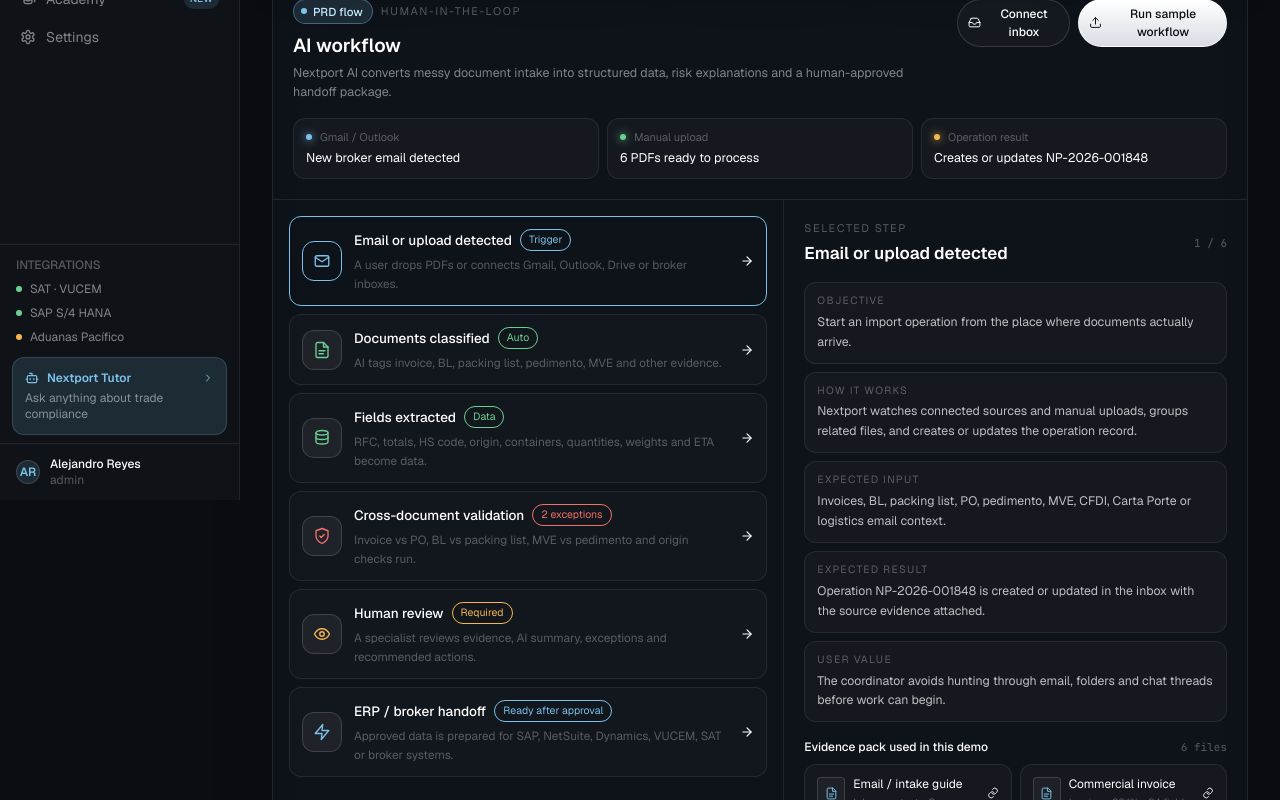
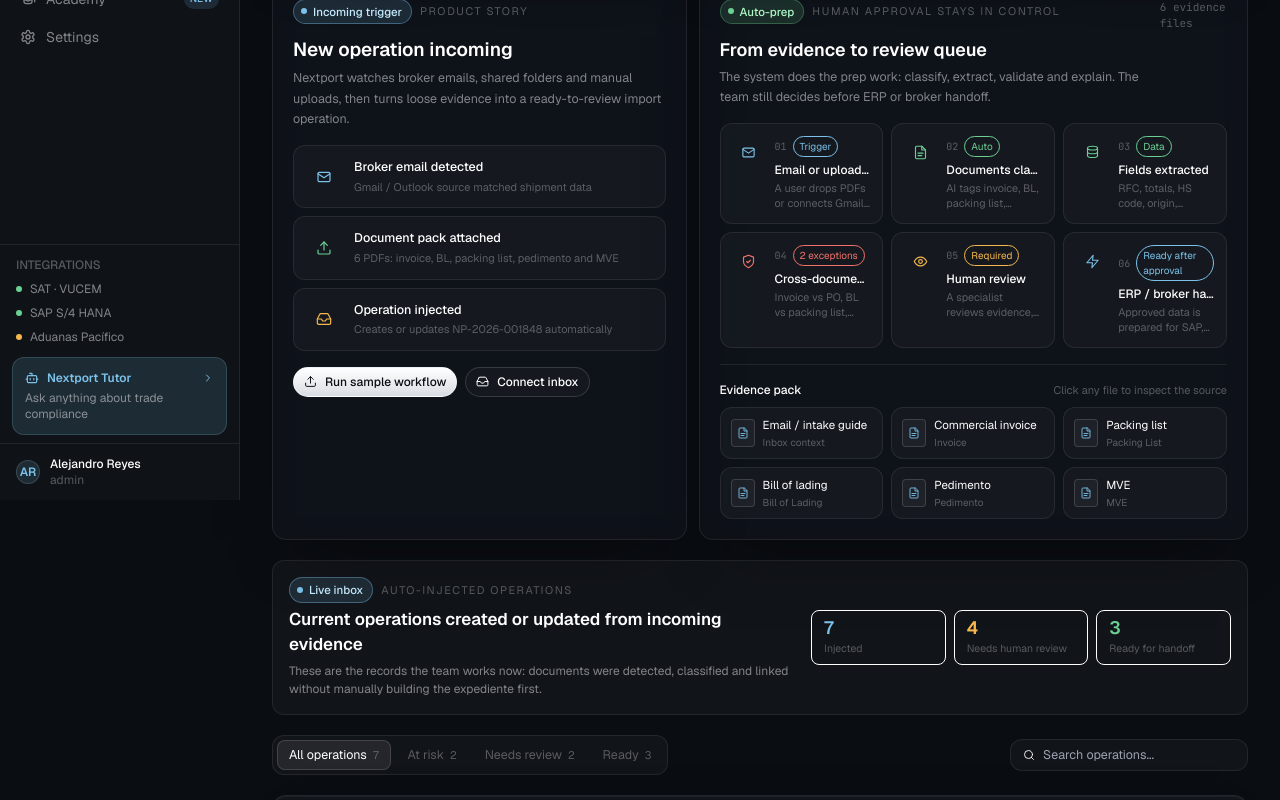
Before and after one commit to alejandrozfx-svg/nextport-ai, a Next.js app: page /console/operations in a window 1280 px wide. Shown: the part 300-1100 px from the top of the page. Built offline with nearby package versions, Linux system fonts and the light colour scheme.

Commit message:
refactor: split operations workflow sections

```diff
--- a/src/components/operations/OperationsInbox.tsx
+++ b/src/components/operations/OperationsInbox.tsx
@@ -213,157 +213,176 @@
   );
 }
 
+function EvidencePackLinks() {
+  return (
+    <div className="grid grid-cols-2 md:grid-cols-3 gap-2">
+      {sampleDocuments.map((doc) => (
+        <a
+          key={doc.name}
+          href={doc.href}
+          target="_blank"
+          rel="noreferrer"
+          className="glass-panel-tight px-2.5 py-2 transition-all hover:bg-white/[0.05]"
+        >
+          <div className="flex items-center gap-2 min-w-0">
+            <div className="w-6 h-7 rounded-[4px] border flex items-center justify-center flex-shrink-0" style={{ borderColor: "var(--hair-2)", color: "var(--brand)", background: "rgba(255,255,255,0.04)" }}>
+              <Icon name="file" size={12} />
+            </div>
+            <div className="min-w-0 flex-1">
+              <div className="text-[11.5px] truncate" style={{ color: "white" }}>{doc.label}</div>
+              <div className="text-[10px] mt-0.5 truncate" style={{ color: "var(--ink-4)" }}>{doc.type}</div>
+            </div>
+          </div>
+        </a>
+      ))}
+    </div>
+  );
+}
+
+function WorkflowRibbon() {
+  return (
+    <div className="grid grid-cols-2 lg:grid-cols-3 gap-2">
+      {workflowSteps.map((step, index) => {
+        const color = toneColor(step.statusTone);
+        return (
+          <div key={step.key} className="glass-panel-tight p-3">
+            <div className="flex items-start gap-2.5">
+              <div
+                className="w-8 h-8 rounded-lg flex items-center justify-center flex-shrink-0"
+                style={{ color, background: `${color}18`, border: `1px solid ${color}55` }}
+              >
+                <Icon name={step.icon} size={15} />
+              </div>
+              <div className="min-w-0">
+                <div className="flex items-center gap-1.5">
+                  <span className="text-[10px] font-mono" style={{ color: "var(--ink-4)" }}>
+                    {String(index + 1).padStart(2, "0")}
+                  </span>
+                  <span className="text-[10px] rounded-full px-1.5 py-0.5 border" style={{ color, borderColor: `${color}66`, background: `${color}12` }}>
+                    {step.status}
+                  </span>
+                </div>
+                <div className="text-[12px] font-medium mt-1 truncate" style={{ color: "white" }}>{step.title}</div>
+                <div className="text-[10.8px] leading-snug mt-0.5 line-clamp-2" style={{ color: "var(--ink-4)" }}>{step.summary}</div>
+              </div>
+            </div>
+          </div>
+        );
+      })}
+    </div>
+  );
+}
+
 function AIWorkflowPanel({ onStartScan }: { onStartScan: () => void }) {
-  const [activeKey, setActiveKey] = useState<WorkflowKey>("detected");
-  const active = workflowSteps.find((step) => step.key === activeKey) ?? workflowSteps[0];
-  const activeIndex = workflowSteps.findIndex((step) => step.key === active.key);
+  return (
+    <section className="grid grid-cols-1 xl:grid-cols-[minmax(360px,0.86fr)_minmax(520px,1.14fr)] gap-3">
+      <div className="glass-panel p-5">
+        <div className="flex items-center gap-2 mb-3">
+          <span className="chip chip-brand"><span className="dot" />Incoming trigger</span>
+          <span className="text-[11px] uppercase tracking-[0.14em]" style={{ color: "var(--ink-4)" }}>
+            Product story
+          </span>
+        </div>
+        <h2 className="text-[19px] font-semibold" style={{ color: "white" }}>New operation incoming</h2>
+        <p className="text-[12.5px] leading-relaxed mt-1" style={{ color: "var(--ink-3)" }}>
+          Nextport watches broker emails, shared folders and manual uploads, then turns loose evidence into a ready-to-review import operation.
+        </p>
 
-  return (
-    <section className="glass-panel overflow-hidden">
-      <div className="p-5 border-b" style={{ borderColor: "var(--hair)" }}>
-        <div className="flex flex-col gap-4 xl:flex-row xl:items-start xl:justify-between">
+        <div className="mt-4 space-y-2">
+          {[
+            { icon: "mail", label: "Broker email detected", value: "Gmail / Outlook source matched shipment data", tone: "brand" as const },
+            { icon: "upload", label: "Document pack attached", value: "6 PDFs: invoice, BL, packing list, pedimento and MVE", tone: "ok" as const },
+            { icon: "inbox", label: "Operation injected", value: "Creates or updates NP-2026-001848 automatically", tone: "warn" as const },
+          ].map((item) => {
+            const color = toneColor(item.tone);
+            return (
+              <div key={item.label} className="glass-panel-tight p-3 flex items-center gap-3">
+                <div className="w-9 h-9 rounded-xl flex items-center justify-center" style={{ color, background: `${color}18`, border: `1px solid ${color}55` }}>
+                  <Icon name={item.icon} size={16} />
+                </div>
+                <div className="min-w-0">
+                  <div className="text-[12.5px] font-medium" style={{ color: "white" }}>{item.label}</div>
+                  <div className="text-[11px] mt-0.5 truncate" style={{ color: "var(--ink-4)" }}>{item.value}</div>
+                </div>
+              </div>
+            );
+          })}
+        </div>
+
+        <div className="mt-4 flex items-center gap-2">
+          <button className="btn btn-primary btn-sm" onClick={onStartScan}>
+            <Icon name="upload" size={13} /> Run sample workflow
+          </button>
+          <button className="btn btn-sm">
+            <Icon name="inbox" size={13} /> Connect inbox
+          </button>
+        </div>
+      </div>
+
+      <div className="glass-panel p-5">
+        <div className="flex flex-col gap-3 lg:flex-row lg:items-start lg:justify-between">
           <div>
-            <div className="flex items-center gap-2 mb-2">
-              <span className="chip chip-brand"><span className="dot" />PRD flow</span>
+            <div className="flex items-center gap-2 mb-3">
+              <span className="chip chip-ok"><span className="dot" />Auto-prep</span>
               <span className="text-[11px] uppercase tracking-[0.14em]" style={{ color: "var(--ink-4)" }}>
-                Human-in-the-loop
+                Human approval stays in control
               </span>
             </div>
-            <h2 className="text-[19px] font-semibold" style={{ color: "white" }}>AI workflow</h2>
-            <p className="text-[12.5px] mt-1 max-w-3xl" style={{ color: "var(--ink-3)" }}>
-              Nextport AI converts messy document intake into structured data, risk explanations and a human-approved handoff package.
+            <h2 className="text-[18px] font-semibold" style={{ color: "white" }}>From evidence to review queue</h2>
+            <p className="text-[12.5px] leading-relaxed mt-1 max-w-2xl" style={{ color: "var(--ink-3)" }}>
+              The system does the prep work: classify, extract, validate and explain. The team still decides before ERP or broker handoff.
             </p>
           </div>
-          <div className="flex items-center gap-2">
-            <button className="btn btn-sm" onClick={() => setActiveKey("detected")}>
-              <Icon name="inbox" size={13} /> Connect inbox
-            </button>
-            <button className="btn btn-primary btn-sm" onClick={onStartScan}>
-              <Icon name="upload" size={13} /> Run sample workflow
-            </button>
+          <div className="text-[11px] font-mono tabular" style={{ color: "var(--ink-4)" }}>
+            {sampleDocuments.length} evidence files
           </div>
         </div>
 
-        <div className="mt-4 grid gap-2 md:grid-cols-3">
-          {[
-            { label: "Gmail / Outlook", value: "New broker email detected", color: "var(--brand)" },
-            { label: "Manual upload", value: "6 PDFs ready to process", color: "var(--ok)" },
-            { label: "Operation result", value: "Creates or updates NP-2026-001848", color: "var(--warn)" },
-          ].map((item) => (
-            <div key={item.label} className="glass-panel-tight px-3 py-2.5">
-              <div className="flex items-center gap-2 text-[11px]" style={{ color: "var(--ink-4)" }}>
-                <span className="w-1.5 h-1.5 rounded-full" style={{ background: item.color, boxShadow: `0 0 8px ${item.color}` }} />
-                {item.label}
-              </div>
-              <div className="text-[12.5px] mt-1 truncate" style={{ color: "white" }}>{item.value}</div>
-            </div>
-          ))}
+        <div className="mt-4">
+          <WorkflowRibbon />
+        </div>
+
+        <div className="mt-4 pt-4 border-t" style={{ borderColor: "var(--hair)" }}>
+          <div className="flex items-center justify-between mb-2">
+            <div className="text-[12px] font-medium" style={{ color: "white" }}>Evidence pack</div>
+            <div className="text-[11px]" style={{ color: "var(--ink-4)" }}>Click any file to inspect the source</div>
+          </div>
+          <EvidencePackLinks />
         </div>
       </div>
+    </section>
+  );
+}
 
-      <div className="grid grid-cols-1 xl:grid-cols-[minmax(0,1.05fr)_minmax(360px,0.95fr)]">
-        <div className="p-4 border-b xl:border-b-0 xl:border-r" style={{ borderColor: "var(--hair)" }}>
-          <div className="space-y-2">
-            {workflowSteps.map((step, index) => {
-              const activeStep = step.key === active.key;
-              const completed = index < activeIndex;
-              const color = toneColor(step.statusTone);
-              return (
-                <button
-                  key={step.key}
-                  type="button"
-                  onClick={() => setActiveKey(step.key)}
-                  className="w-full text-left rounded-xl border px-3 py-3 transition-all"
-                  style={{
-                    borderColor: activeStep ? color : "var(--hair)",
-                    background: activeStep ? `${color}18` : completed ? "rgba(255,255,255,0.035)" : "rgba(255,255,255,0.018)",
-                  }}
-                >
-                  <div className="flex items-center gap-3">
-                    <div
-                      className="w-10 h-10 rounded-xl flex items-center justify-center"
-                      style={{
-                        color,
-                        background: activeStep ? `${color}24` : "rgba(255,255,255,0.055)",
-                        border: `1px solid ${activeStep ? color : "var(--hair-2)"}`,
-                      }}
-                    >
-                      <Icon name={step.icon} size={18} />
-                    </div>
-                    <div className="min-w-0 flex-1">
-                      <div className="flex items-center gap-2">
-                        <span className="text-[13.5px] font-medium truncate" style={{ color: "white" }}>{step.title}</span>
-                        <span className="text-[10.5px] rounded-full px-2 py-0.5 border" style={{ color, borderColor: `${color}66`, background: `${color}14` }}>
-                          {step.status}
-                        </span>
-                      </div>
-                      <p className="text-[11.8px] mt-1 leading-relaxed" style={{ color: "var(--ink-4)" }}>{step.summary}</p>
-                    </div>
-                    <Icon name="arrow_right" size={14} />
-                  </div>
-                </button>
-              );
-            })}
-          </div>
+function AutoInjectedOperationsHeader({ counts }: { counts: Record<TabKey, number> }) {
+  return (
+    <section className="glass-panel-tight p-4 flex flex-col gap-3 xl:flex-row xl:items-center xl:justify-between">
+      <div>
+        <div className="flex items-center gap-2 mb-1">
+          <span className="chip chip-brand"><span className="dot" />Live inbox</span>
+          <span className="text-[11px] uppercase tracking-[0.14em]" style={{ color: "var(--ink-4)" }}>
+            Auto-injected operations
+          </span>
         </div>
-
-        <div className="p-5">
-          <div className="flex items-center justify-between gap-3">
-            <div>
-              <div className="text-[11px] uppercase tracking-[0.14em]" style={{ color: "var(--ink-4)" }}>Selected step</div>
-              <h3 className="text-[17px] font-semibold mt-1" style={{ color: "white" }}>{active.title}</h3>
+        <h2 className="text-[17px] font-semibold" style={{ color: "white" }}>Current operations created or updated from incoming evidence</h2>
+        <p className="text-[12px] mt-1 max-w-3xl" style={{ color: "var(--ink-3)" }}>
+          These are the records the team works now: documents were detected, classified and linked without manually building the expediente first.
+        </p>
+      </div>
+      <div className="grid grid-cols-1 sm:grid-cols-3 gap-2 w-full xl:w-auto xl:min-w-[420px]">
+        {[
+          { label: "Injected", value: counts.all, tone: "brand" as const },
+          { label: "Needs human review", value: counts.risk + counts.review, tone: "warn" as const },
+          { label: "Ready for handoff", value: counts.ready, tone: "ok" as const },
+        ].map((item) => {
+          const color = toneColor(item.tone);
+          return (
+            <div key={item.label} className="rounded-lg border px-3 py-2" style={{ borderColor: `${color}55`, background: `${color}10` }}>
+              <div className="text-[18px] font-semibold leading-none" style={{ color }}>{item.value}</div>
+              <div className="text-[10.5px] mt-1" style={{ color: "var(--ink-4)" }}>{item.label}</div>
             </div>
-            <div className="text-[11px] font-mono tabular" style={{ color: "var(--ink-4)" }}>
-              {activeIndex + 1} / {workflowSteps.length}
-            </div>
-          </div>
-
-          <div className="mt-4 grid gap-2">
-            {[
-              ["Objective", active.objective],
-              ["How it works", active.how],
-              ["Expected input", active.input],
-              ["Expected result", active.output],
-              ["User value", active.value],
-            ].map(([label, text]) => (
-              <div key={label} className="glass-panel-tight px-3 py-2.5">
-                <div className="text-[10.5px] uppercase tracking-[0.12em]" style={{ color: "var(--ink-4)" }}>{label}</div>
-                <div className="text-[12.3px] leading-relaxed mt-1" style={{ color: "var(--ink-2)" }}>{text}</div>
-              </div>
-            ))}
-          </div>
-
-          <div className="mt-4">
-            <div className="flex items-center justify-between mb-2">
-              <div className="text-[12px] font-medium" style={{ color: "white" }}>Evidence pack used in this demo</div>
-              <span className="text-[11px] font-mono" style={{ color: "var(--ink-4)" }}>{sampleDocuments.length} files</span>
-            </div>
-            <div className="grid grid-cols-1 md:grid-cols-2 gap-2">
-              {sampleDocuments.map((doc) => (
-                <a
-                  key={doc.name}
-                  href={doc.href}
-                  target="_blank"
-                  rel="noreferrer"
-                  className="glass-panel-tight px-3 py-2.5 transition-all hover:bg-white/[0.05]"
-                >
-                  <div className="flex items-center gap-2">
-                    <div className="w-7 h-8 rounded-[4px] border flex items-center justify-center" style={{ borderColor: "var(--hair-2)", color: "var(--brand)", background: "rgba(255,255,255,0.04)" }}>
-                      <Icon name="file" size={13} />
-                    </div>
-                    <div className="min-w-0 flex-1">
-                      <div className="text-[12px] truncate" style={{ color: "white" }}>{doc.label}</div>
-                      <div className="text-[10.5px] mt-0.5 truncate" style={{ color: "var(--ink-4)" }}>
-                        {doc.type} - {doc.confidence} - {doc.fields} fields
-                      </div>
-                    </div>
-                    <Icon name="link" size={12} />
-                  </div>
-                </a>
-              ))}
-            </div>
-          </div>
-        </div>
+          );
+        })}
       </div>
     </section>
   );
@@ -433,6 +452,8 @@
       </div>
 
       <AIWorkflowPanel onStartScan={() => setOpenUpload(true)} />
+
+      <AutoInjectedOperationsHeader counts={counts} />
 
       <div className="flex items-center gap-3">
         <div className="flex items-center gap-1 glass-panel-tight p-1">
```
